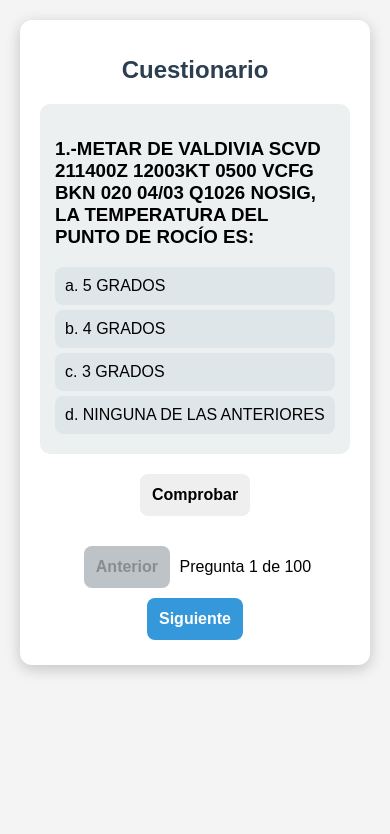
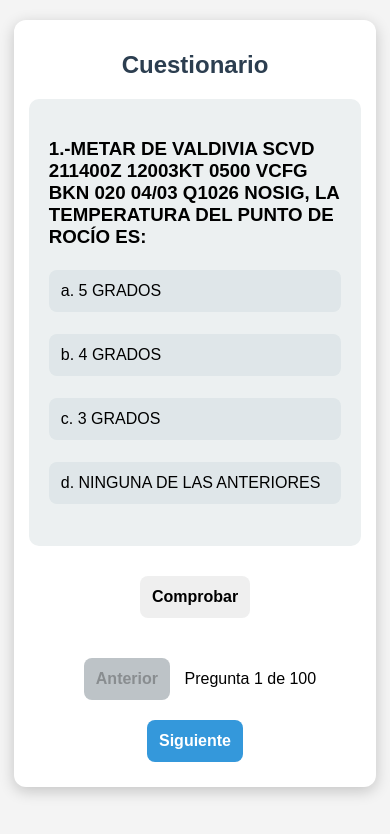
Before and after one commit to eesa14/dr0n3, a plain HTML site: page index.html in a window 390 px wide. Drawn offline with Linux system fonts and the light colour scheme.

Commit message:
Update index.html

```diff
--- a/index.html
+++ b/index.html
@@ -9,17 +9,10 @@
     <!-- Enlace al manifest.json -->
     <link rel="manifest" href="manifest.json">
 
-    <!-- Favicon para la pestaña del navegador -->
+    <!-- Favicon y iconos -->
     <link rel="icon" type="image/png" href="favicon-32x32.png">
-
-    <!-- Definir el tema de la aplicación en Android -->
+    <link rel="apple-touch-icon" href="apple-icon-180x180.png">
     <meta name="theme-color" content="#2196f3">
-
-    <!-- Agregar íconos de Apple para iPad/iPhone -->
-    <link rel="apple-touch-icon" href="apple-icon-180x180.png">
-    <meta name="apple-mobile-web-app-capable" content="yes">
-    <meta name="apple-mobile-web-app-status-bar-style" content="black-translucent">
-    <meta name="apple-mobile-web-app-title" content="Drone App">
 
     <style>
         body {
@@ -32,7 +25,8 @@
             align-items: center;
         }
         .container {
-            max-width: 600px;
+            max-width: 900px;
+            width: 100%;
             background: white;
             padding: 20px;
             border-radius: 12px;
@@ -45,18 +39,18 @@
             margin-bottom: 20px;
         }
         .pregunta {
-            padding: 15px;
+            padding: 20px;
             border-radius: 10px;
             background: #ecf0f1;
-            margin-bottom: 15px;
+            margin-bottom: 20px;
             text-align: left;
         }
         .opcion {
             display: flex;
             align-items: center;
             justify-content: flex-start;
-            padding: 10px;
-            margin: 5px 0;
+            padding: 15px;
+            margin: 25px 0;
             border-radius: 8px;
             cursor: pointer;
             background: #dfe6e9;
@@ -86,12 +80,12 @@
             margin-top: 20px;
         }
         button {
-            padding: 12px;
-            margin: 5px;
+            padding: 15px;
+            margin: 10px;
             border: none;
             border-radius: 8px;
             cursor: pointer;
-            font-size: 16px;
+            font-size: 18px;
             font-weight: bold;
             transition: background 0.3s;
         }
@@ -104,6 +98,21 @@
         }
         #siguiente:hover {
             background: #2980b9;
+        }
+
+        @media (max-width: 768px) {
+            .container {
+                max-width: 95%;
+                padding: 15px;
+            }
+            .opcion {
+                padding: 12px;
+                margin: 22px 0;
+            }
+            button {
+                padding: 12px;
+                font-size: 16px;
+            }
         }
     </style>
 </head>
```
